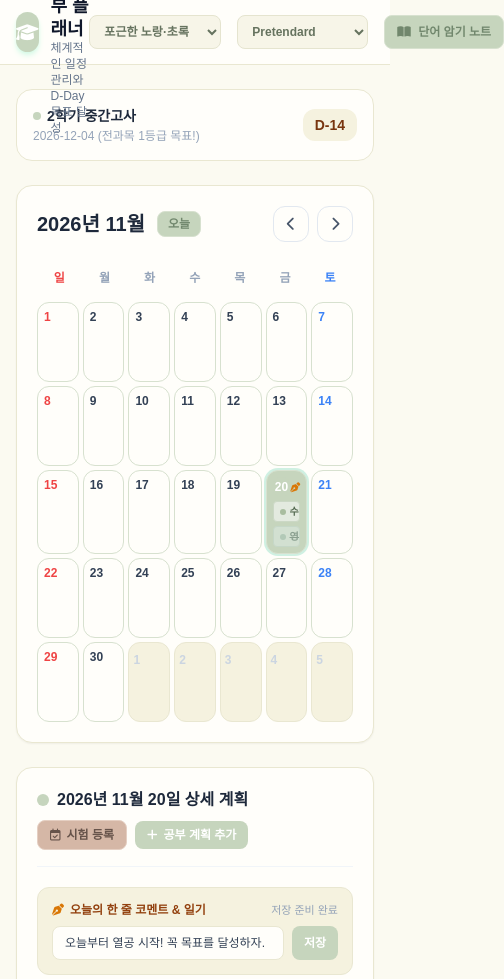
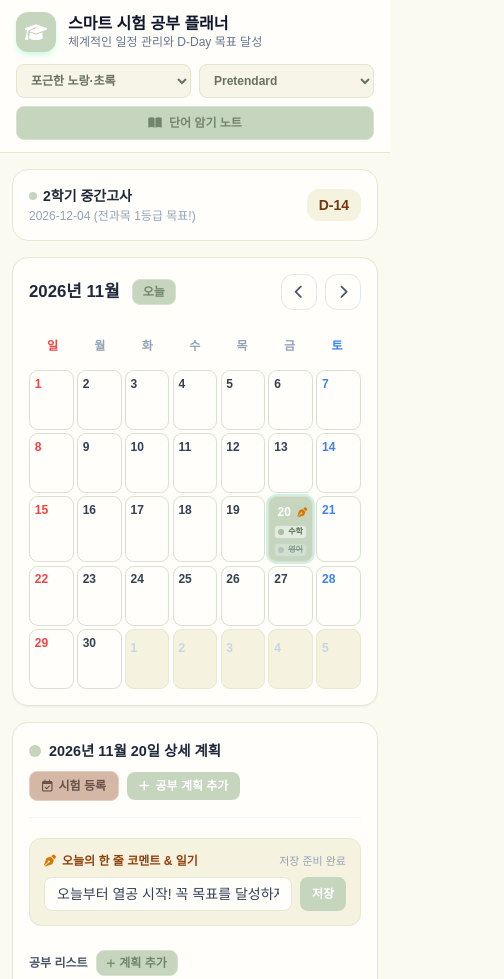
Before and after one commit to seoyeonahn11111/a, a plain HTML site: page index.html in a window 390 px wide. Shown: the top 979 px of the page, 504 px wide, since content can reach past the window. Drawn offline with nearby package versions, Linux system fonts and the light colour scheme; a web font is replaced by a local one.

Commit message:
Improve planner layout on phones and tablets

```diff
--- a/index.html
+++ b/index.html
@@ -268,6 +268,50 @@
         .subject-purple-swatch  { background:#bba9c9 !important; }
         .subject-indigo-swatch  { background:#aeb5d0 !important; }
         input[name="task-color"]:checked + .subject-swatch { outline:2px solid #879b83; outline-offset:2px; }
+        /* Responsive layout adjustments: phone and tablet only */
+        @media (max-width: 1023px) {
+            header > div.max-w-7xl {
+                height:auto !important; min-height:4rem; padding-top:.75rem; padding-bottom:.75rem;
+                flex-wrap:wrap; row-gap:.75rem;
+            }
+            header > div.max-w-7xl > div:last-child { display:flex; flex-wrap:wrap; gap:.5rem; max-width:100%; }
+            main.max-w-7xl { grid-template-columns:minmax(0,1fr) !important; width:100%; }
+            main.max-w-7xl > section { min-width:0; width:100%; }
+            #add-task-modal, #move-task-modal, #add-exam-modal, #confirm-modal {
+                overflow-y:auto; align-items:flex-start; padding:1rem;
+            }
+            #add-task-modal > div, #move-task-modal > div, #add-exam-modal > div, #confirm-modal > div {
+                margin:auto 0; max-height:calc(100dvh - 2rem); overflow-y:auto;
+            }
+        }
+        @media (max-width: 640px) {
+            header > div.max-w-7xl { padding-left:1rem; padding-right:1rem; }
+            header > div.max-w-7xl > div:first-child { min-width:0; }
+            header h1 { font-size:1rem !important; }
+            header > div.max-w-7xl > div:last-child { width:100%; align-items:center; }
+            header > div.max-w-7xl > div:last-child select { flex:1 1 7.5rem; min-width:0; max-width:none; }
+            header > div.max-w-7xl > div:last-child a { flex:1 1 100%; text-align:center; }
+            main.max-w-7xl { padding:1rem .75rem; gap:1rem; }
+            main.max-w-7xl > section { gap:1rem; }
+            main.max-w-7xl > section > .bg-white\/90 { padding:1rem; }
+            #calendar-month-year { font-size:1.05rem; }
+            #calendar-days-grid { gap:.2rem !important; }
+            #calendar-days-grid > div { min-height:3.75rem !important; padding:.3rem !important; border-radius:.55rem !important; }
+            #calendar-days-grid > div > div:last-child { margin-top:.2rem; }
+            #calendar-days-grid > div > div:last-child > div { font-size:8px !important; line-height:1.2; padding:1px 3px; }
+            #daily-comment-input { min-width:0; width:100%; font-size:14px; }
+            #selected-date-title { font-size:.9rem; }
+            #selected-day-tasks-list > div:not(:last-child) { flex-wrap:wrap; row-gap:.6rem; }
+            #selected-day-tasks-list > div:not(:last-child) > div:last-child { margin-left:auto; }
+            #exams-dday-list > div { min-width:0; gap:.5rem; }
+            #toast-container { left:.75rem; right:.75rem; bottom:.75rem; align-items:stretch; }
+        }
+        @media (max-width: 380px) {
+            #calendar-days-grid > div { min-height:3.25rem !important; padding:.2rem !important; }
+            #calendar-days-grid > div > div:last-child > div { font-size:7px !important; }
+            #calendar-month-year { font-size:.95rem; }
+            #add-task-modal > div, #move-task-modal > div, #add-exam-modal > div, #confirm-modal > div { padding:1rem; }
+        }
 </style>
 </head>
 <body class="text-slate-800 antialiased min-h-screen flex flex-col justify-between">
```
